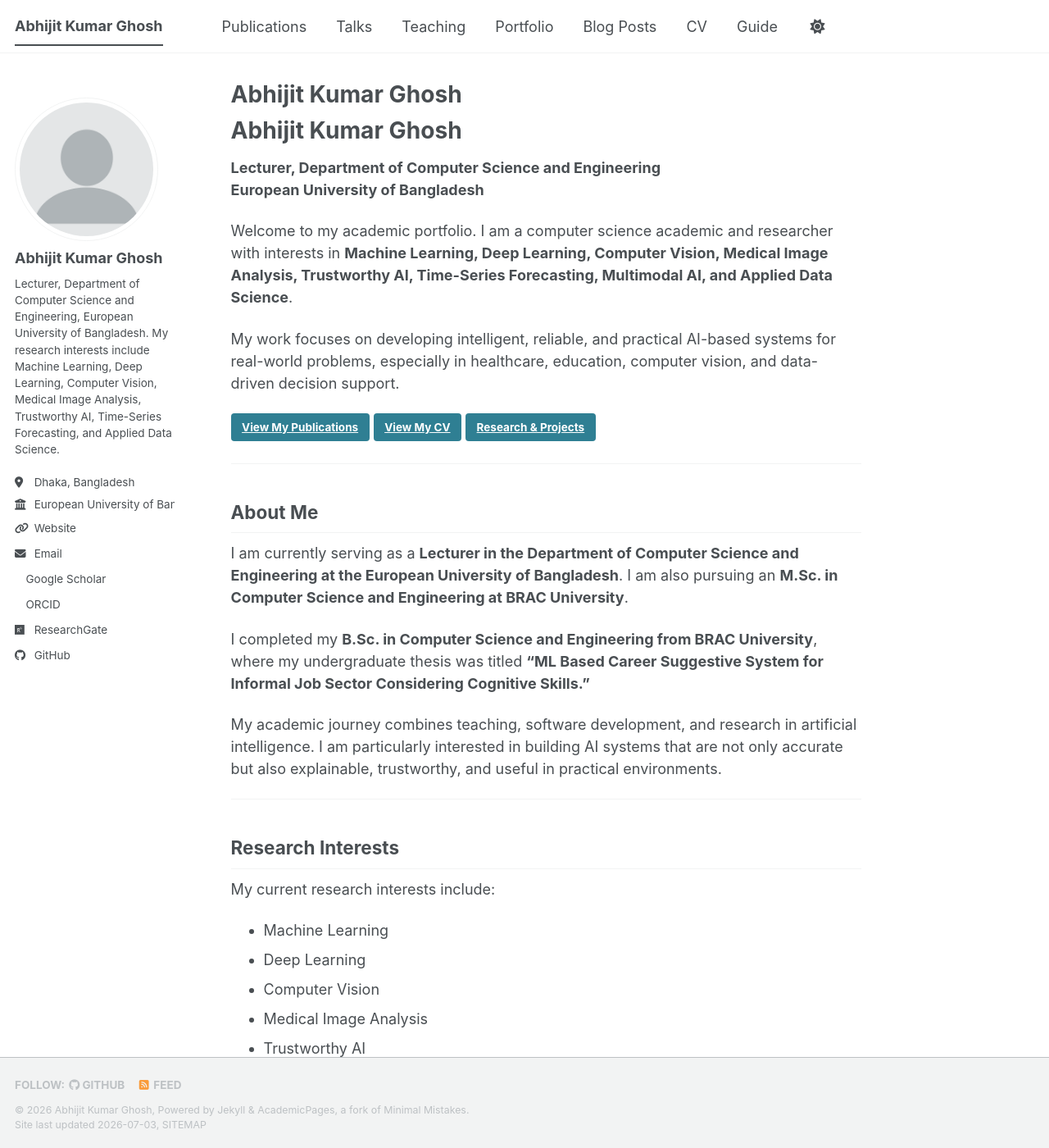
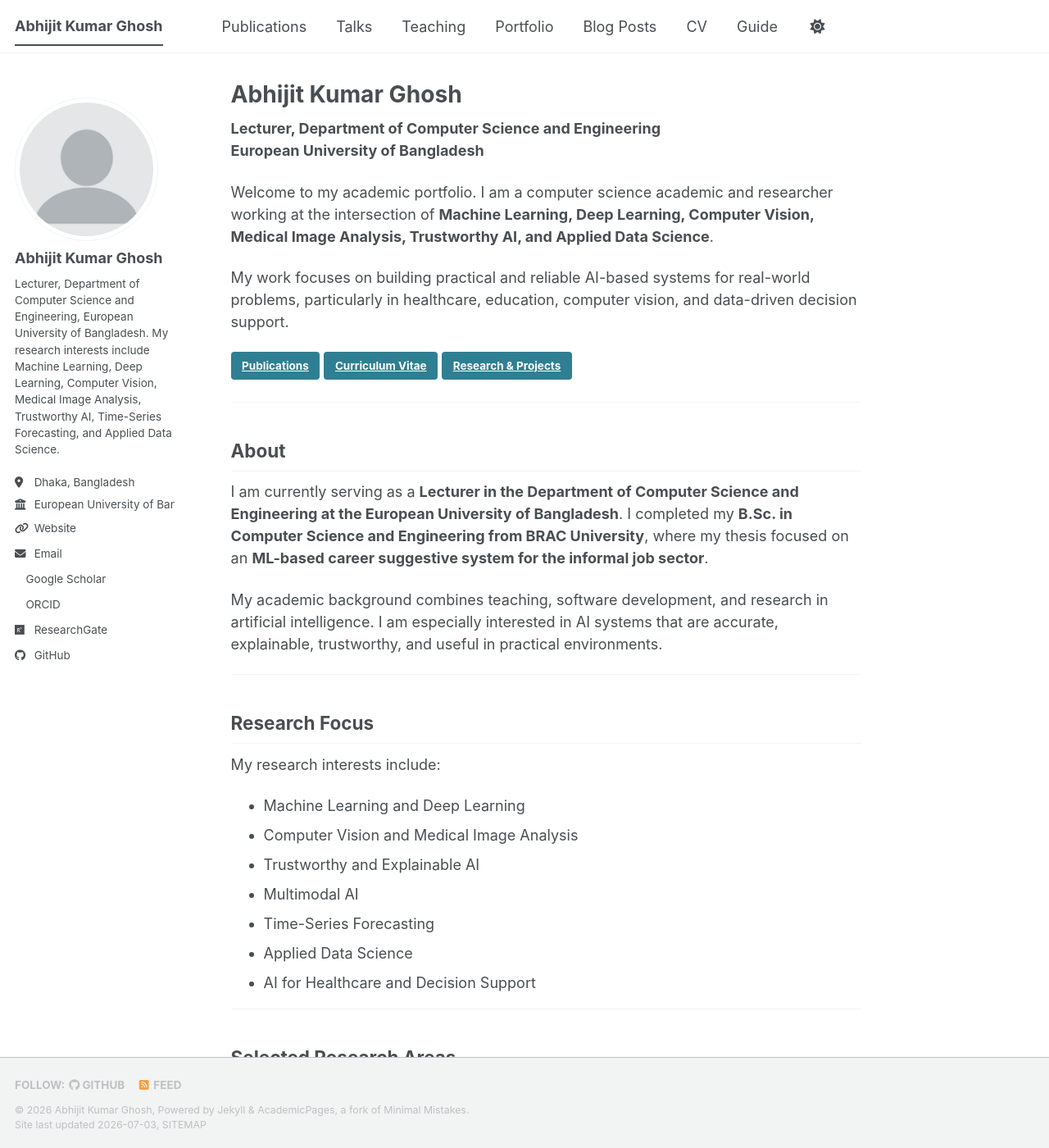
Before and after one commit to abhijitkghosh/abhijitkghosh.github.io, a Jekyll site: the page built from _pages/about.md, in a window 1280 px wide and 1400 px high. Shown: the whole window at 82% size. Built offline with Jekyll 4.4.1, drawn with Linux system fonts in a browser that asks for light colours; a style sheet for code colours, icons or effects is not loaded; some of the changed text lies outside the part shown.

Commit message:
Revise about page content and structure
Updated the about page to refine content and structure, including research interests, teaching areas, and academic background.

```diff
--- a/_pages/about.md
+++ b/_pages/about.md
@@ -7,57 +7,60 @@
   - /about.html
 ---
 
-# Abhijit Kumar Ghosh
-
 **Lecturer, Department of Computer Science and Engineering**
 **European University of Bangladesh**
 
-Welcome to my academic portfolio. I am a computer science academic and researcher with interests in **Machine Learning, Deep Learning, Computer Vision, Medical Image Analysis, Trustworthy AI, Time-Series Forecasting, Multimodal AI, and Applied Data Science**.
+Welcome to my academic portfolio. I am a computer science academic and researcher working at the intersection of **Machine Learning, Deep Learning, Computer Vision, Medical Image Analysis, Trustworthy AI, and Applied Data Science**.
 
-My work focuses on developing intelligent, reliable, and practical AI-based systems for real-world problems, especially in healthcare, education, computer vision, and data-driven decision support.
+My work focuses on building practical and reliable AI-based systems for real-world problems, particularly in healthcare, education, computer vision, and data-driven decision support.
 
-[View My Publications](/publications/){: .btn .btn--primary}
-[View My CV](/cv/){: .btn .btn--primary}
+[Publications](/publications/){: .btn .btn--primary}
+[Curriculum Vitae](/cv/){: .btn .btn--primary}
 [Research & Projects](/portfolio/){: .btn .btn--primary}
 
 ---
 
-## About Me
+## About
 
-I am currently serving as a **Lecturer in the Department of Computer Science and Engineering at the European University of Bangladesh**. I am also pursuing an **M.Sc. in Computer Science and Engineering at BRAC University**.
+I am currently serving as a **Lecturer in the Department of Computer Science and Engineering at the European University of Bangladesh**. I completed my **B.Sc. in Computer Science and Engineering from BRAC University**, where my thesis focused on an **ML-based career suggestive system for the informal job sector**.
 
-I completed my **B.Sc. in Computer Science and Engineering from BRAC University**, where my undergraduate thesis was titled **“ML Based Career Suggestive System for Informal Job Sector Considering Cognitive Skills.”**
-
-My academic journey combines teaching, software development, and research in artificial intelligence. I am particularly interested in building AI systems that are not only accurate but also explainable, trustworthy, and useful in practical environments.
+My academic background combines teaching, software development, and research in artificial intelligence. I am especially interested in AI systems that are accurate, explainable, trustworthy, and useful in practical environments.
 
 ---
 
-## Research Interests
+## Research Focus
 
-My current research interests include:
+My research interests include:
 
-- Machine Learning
-- Deep Learning
-- Computer Vision
-- Medical Image Analysis
-- Trustworthy AI
+- Machine Learning and Deep Learning
+- Computer Vision and Medical Image Analysis
+- Trustworthy and Explainable AI
 - Multimodal AI
 - Time-Series Forecasting
 - Applied Data Science
-- AI for Healthcare
-- AI-Based Decision Support Systems
+- AI for Healthcare and Decision Support
 
 ---
 
-## Current Academic Role
+## Selected Research Areas
 
-### Lecturer
-**Department of Computer Science and Engineering**
-**European University of Bangladesh**
+My recent and ongoing work includes:
 
-I teach undergraduate courses related to computer science, software systems, artificial intelligence, and computing fundamentals.
+- Breast cancer histopathology analysis
+- Gallbladder disease classification using deep learning
+- Tea leaf disease classification and out-of-distribution detection
+- Parkinson’s disease gait forecasting
+- EEG-based epilepsy detection
+- Phishing detection using VLM and LLM reasoning
+- Trustworthy and adversarially robust AI systems
 
-My teaching areas include:
+For a full list of papers, preprints, conference presentations, and ongoing submissions, please visit my [Publications page](/publications/).
+
+---
+
+## Teaching
+
+I teach undergraduate courses in computer science and engineering, including:
 
 - Object-Oriented Programming
 - Digital Logic Design
@@ -67,57 +70,13 @@
 - Theory of Computing
 - Computer Fundamentals
 
-Previously, I worked as a **Student Tutor at BRAC University**, where I supported undergraduate students in learning core computer science concepts.
-
----
-
-## Education
-
-### B.Sc. in Computer Science and Engineering
-**BRAC University**
-CGPA: **3.63/4.00**
-
-**Thesis:** *ML Based Career Suggestive System for Informal Job Sector Considering Cognitive Skills*
-
----
-
-## Research and Publications
-
-My research work covers several areas of artificial intelligence and applied computing, including medical imaging, disease classification, phishing detection, time-series forecasting, EEG-based disease detection, multimodal AI, and trustworthy AI.
-
-Selected research topics include:
-
-- Breast cancer histopathology analysis
-- Gallbladder disease classification using Swin Transformer
-- Tea leaf disease classification and out-of-distribution detection
-- Parkinson’s disease gait forecasting using VAR, LSTM, and GRU
-- EEG-based epilepsy detection
-- Phishing detection using VLM and LLM reasoning
-- Byzantine fault tolerance in network intrusion detection
-- AI-based automated peer-review protection
-
-A detailed list of my journal articles, preprints, conference papers, and ongoing submissions is available on the [Publications page](/publications/).
-
-
-
-## Professional Experience
-
-I have experience in teaching, software development, programming, and academic support.
-
-Previous professional roles include:
-
-- **Software Developer**, SYMPHONY Softtech Ltd.
-- **Programmer**, Square Informatix Limited
-- **Intern**, Data Edge Limited
-- **Student Tutor**, BRAC University
-
 ---
 
 ## Selected Projects
 
 ### AI-Based Grade Prediction System
 
-A machine learning-based student performance prediction system using academic indicators such as quizzes, attendance, assignments, and participation. The system was designed to identify at-risk students and support data-driven academic decisions.
+A machine learning-based system for predicting student academic performance using academic indicators such as quizzes, attendance, assignments, and participation.
 
 ### Bangla Language Developing System
 
@@ -125,31 +84,13 @@
 
 ### Fire Alarm System in Farm
 
-An Arduino Nano-based fire alarm system developed for early detection of fire hazards in farm environments.
+An Arduino Nano-based early warning system for detecting fire hazards in farm environments.
 
 ---
 
 ## Academic Service
 
-I served as a **Reviewer for Deep Learning IndabaX Nigeria 2026**, reviewing submissions in:
-
-- Computer Vision & Multimodal AI
-- AI for Health & Biomedical Applications
-- Distributed, Federated & Privacy-Preserving AI
-
----
-
-## Technical Skills
-
-**Programming Languages:** Python, Java, C++, C#
-
-**Machine Learning & Computer Vision:** PyTorch, TensorFlow, Scikit-learn, OpenCV
-
-**Databases:** MySQL, Oracle
-
-**Web Technologies:** HTML, CSS, JavaScript, Apache Web Server
-
-**Research & Development Tools:** LaTeX, Git, Jupyter Notebook, Google Colab
+I have served as a reviewer for **Deep Learning IndabaX Nigeria 2026**, reviewing work related to computer vision, multimodal AI, AI for health, and privacy-preserving AI.
 
 ---
 
```
Also changed, not shown: other parts of _pages/about.md (+1 -1 lines).
